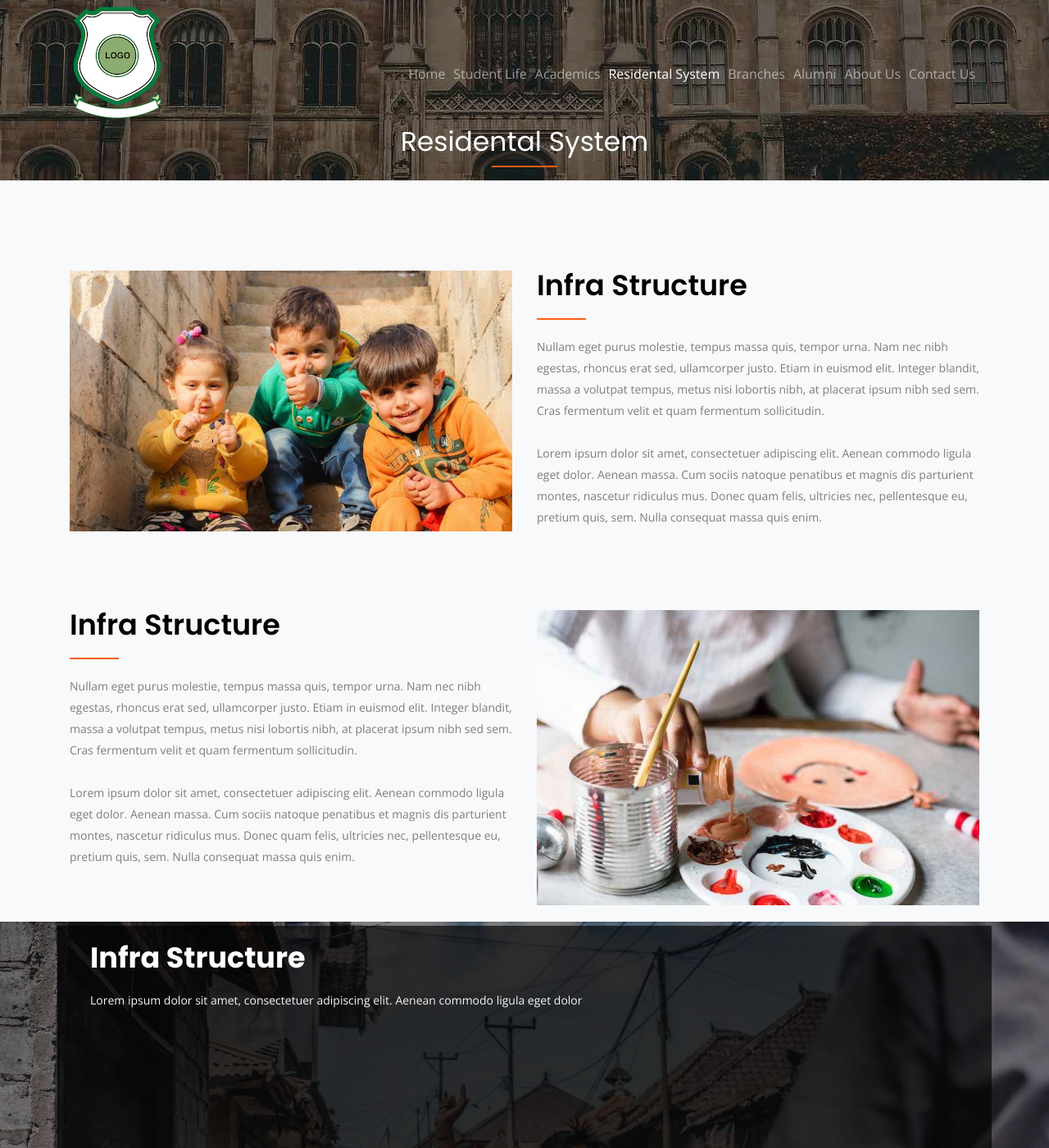
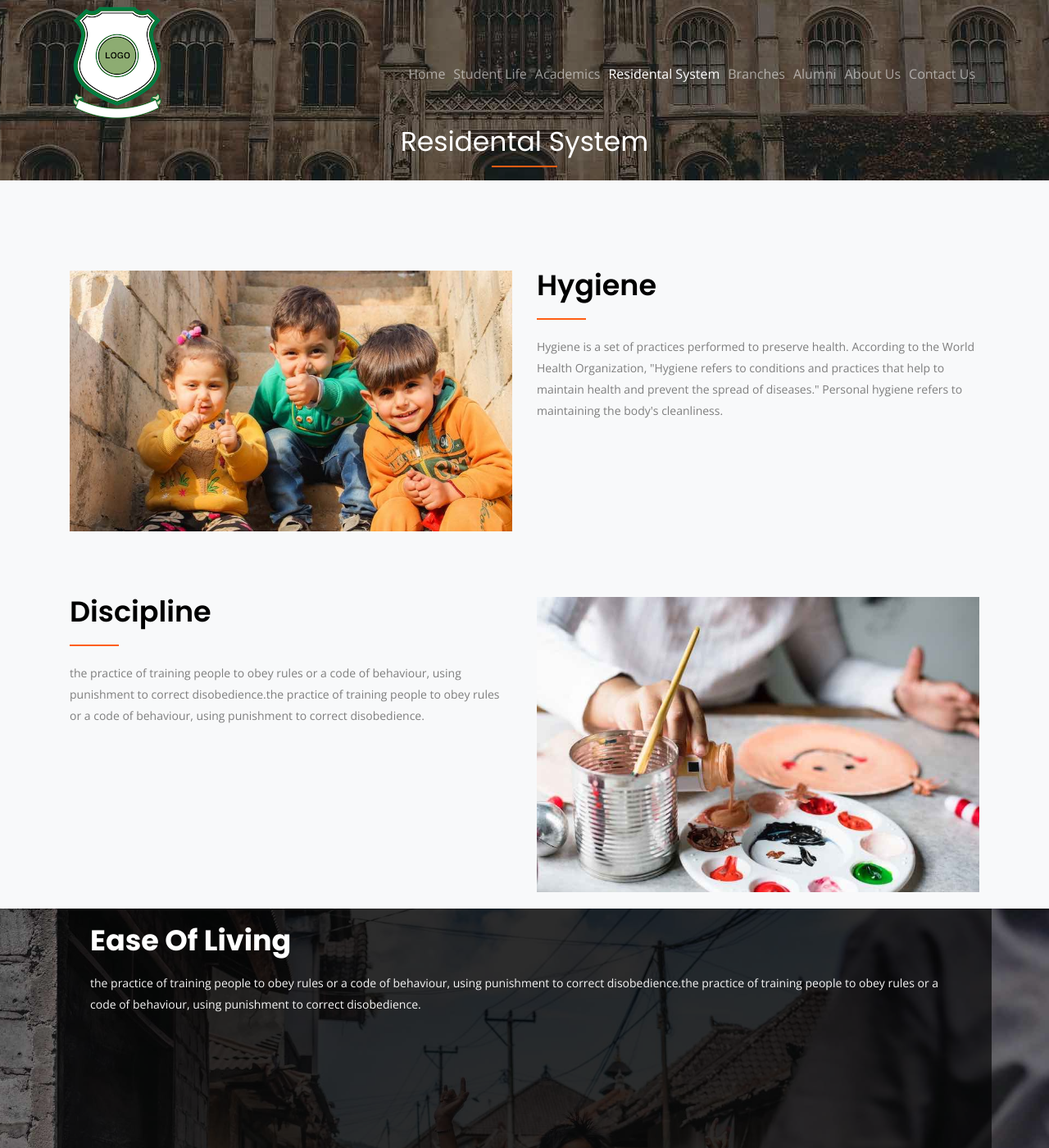
Before and after one commit to krei-school/krei-school.github.io, a Jekyll site: the page built from residental-system.md, in a window 1280 px wide and 1400 px high. Shown: the whole window at 82% size. Built offline with Jekyll 4.4.1, drawn with Linux system fonts in a browser that asks for light colours.

Commit message:
Updated Residental System

```diff
--- a/residental-system.md
+++ b/residental-system.md
@@ -1,31 +1,23 @@
 ---
-layout: residental-system
+title: Residential System
 page_title: Residental System
 sections:
   i1:
-    title: Infra Structure
-    text: "Nullam eget purus molestie, tempus massa quis, tempor urna. Nam nec nibh
-      egestas, rhoncus erat sed, ullamcorper justo. Etiam in euismod elit. Integer
-      blandit, massa a volutpat tempus, metus nisi lobortis nibh, at placerat ipsum
-      nibh sed sem. Cras fermentum velit et quam fermentum sollicitudin. \n\nLorem
-      ipsum dolor sit amet, consectetuer adipiscing elit. Aenean commodo ligula eget
-      dolor. Aenean massa. Cum sociis natoque penatibus et magnis dis parturient montes,
-      nascetur ridiculus mus. Donec quam felis, ultricies nec, pellentesque eu, pretium
-      quis, sem. Nulla consequat massa quis enim."
+    title: Hygiene
+    text: Hygiene is a set of practices performed to preserve health. According to
+      the World Health Organization, "Hygiene refers to conditions and practices that
+      help to maintain health and prevent the spread of diseases." Personal hygiene
+      refers to maintaining the body's cleanliness.
   i2:
-    title: Infra Structure
-    text: "Nullam eget purus molestie, tempus massa quis, tempor urna. Nam nec nibh
-      egestas, rhoncus erat sed, ullamcorper justo. Etiam in euismod elit. Integer
-      blandit, massa a volutpat tempus, metus nisi lobortis nibh, at placerat ipsum
-      nibh sed sem. Cras fermentum velit et quam fermentum sollicitudin. \n\nLorem
-      ipsum dolor sit amet, consectetuer adipiscing elit. Aenean commodo ligula eget
-      dolor. Aenean massa. Cum sociis natoque penatibus et magnis dis parturient montes,
-      nascetur ridiculus mus. Donec quam felis, ultricies nec, pellentesque eu, pretium
-      quis, sem. Nulla consequat massa quis enim.        "
+    title: Discipline
+    text: the practice of training people to obey rules or a code of behaviour, using
+      punishment to correct disobedience.the practice of training people to obey rules
+      or a code of behaviour, using punishment to correct disobedience.
   i3:
-    title: Infra Structure
-    text: Lorem ipsum dolor sit amet, consectetuer adipiscing elit. Aenean commodo
-      ligula eget dolor
+    title: Ease of Living
+    text: the practice of training people to obey rules or a code of behaviour, using
+      punishment to correct disobedience.the practice of training people to obey rules
+      or a code of behaviour, using punishment to correct disobedience.
     cards:
       i1:
         title: Praesent malesuada placerat
@@ -52,15 +44,11 @@ sections:
         text: Quisque fringilla nisl non lacus elementum, eget bibendum orci ornare.
           Ut in ligula quis lorem sagittis rhoncus.
   i4:
-    title: Infra Structure
-    text: "Nullam eget purus molestie, tempus massa quis, tempor urna. Nam nec nibh
-      egestas, rhoncus erat sed, ullamcorper justo. Etiam in euismod elit. Integer
-      blandit, massa a volutpat tempus, metus nisi lobortis nibh, at placerat ipsum
-      nibh sed sem. Cras fermentum velit et quam fermentum sollicitudin. \n\nLorem
-      ipsum dolor sit amet, consectetuer adipiscing elit. Aenean commodo ligula eget
-      dolor. Aenean massa. Cum sociis natoque penatibus et magnis dis parturient montes,
-      nascetur ridiculus mus. Donec quam felis, ultricies nec, pellentesque eu, pretium
-      quis, sem. Nulla consequat massa quis enim."
+    title: Security
+    text: Securityis freedom from, or resilience against,potentialharm (or other unwantedcoercivechange)
+      caused by others. Beneficiaries (technicallyreferents) of security may be of
+      persons and social groups, objects and institutions, ecosystems or any other
+      entity or phenomenon vulnerable to unwanted change by its environment.
   i5:
     counter:
       i1:
@@ -80,13 +68,9 @@ sections:
         title: Branches
         count: 32
   i6:
-    title: Infra Structure
-    text: "Nullam eget purus molestie, tempus massa quis, tempor urna. Nam nec nibh
-      egestas, rhoncus erat sed, ullamcorper justo. Etiam in euismod elit. Integer
-      blandit, massa a volutpat tempus, metus nisi lobortis nibh, at placerat ipsum
-      nibh sed sem. Cras fermentum velit et quam fermentum sollicitudin. \n\nLorem
-      ipsum dolor sit amet, consectetuer adipiscing elit. Aenean commodo ligula eget
-      dolor. Aenean massa. Cum sociis natoque penatibus et magnis dis parturient montes,
-      nascetur ridiculus mus. Donec quam felis, ultricies nec, pellentesque eu, pretium
-      quis, sem. Nulla consequat massa quis enim."
+    title: Healthy Life Style
+    text: Enjoy plenty of fruits and vegetables. Reduce salt and sugar intake. Eat
+      regularly, control the portion size. Drink plenty of fluids. Maintain a **healthy
+      **body weight.
+layout: residental-system
 ---
```
